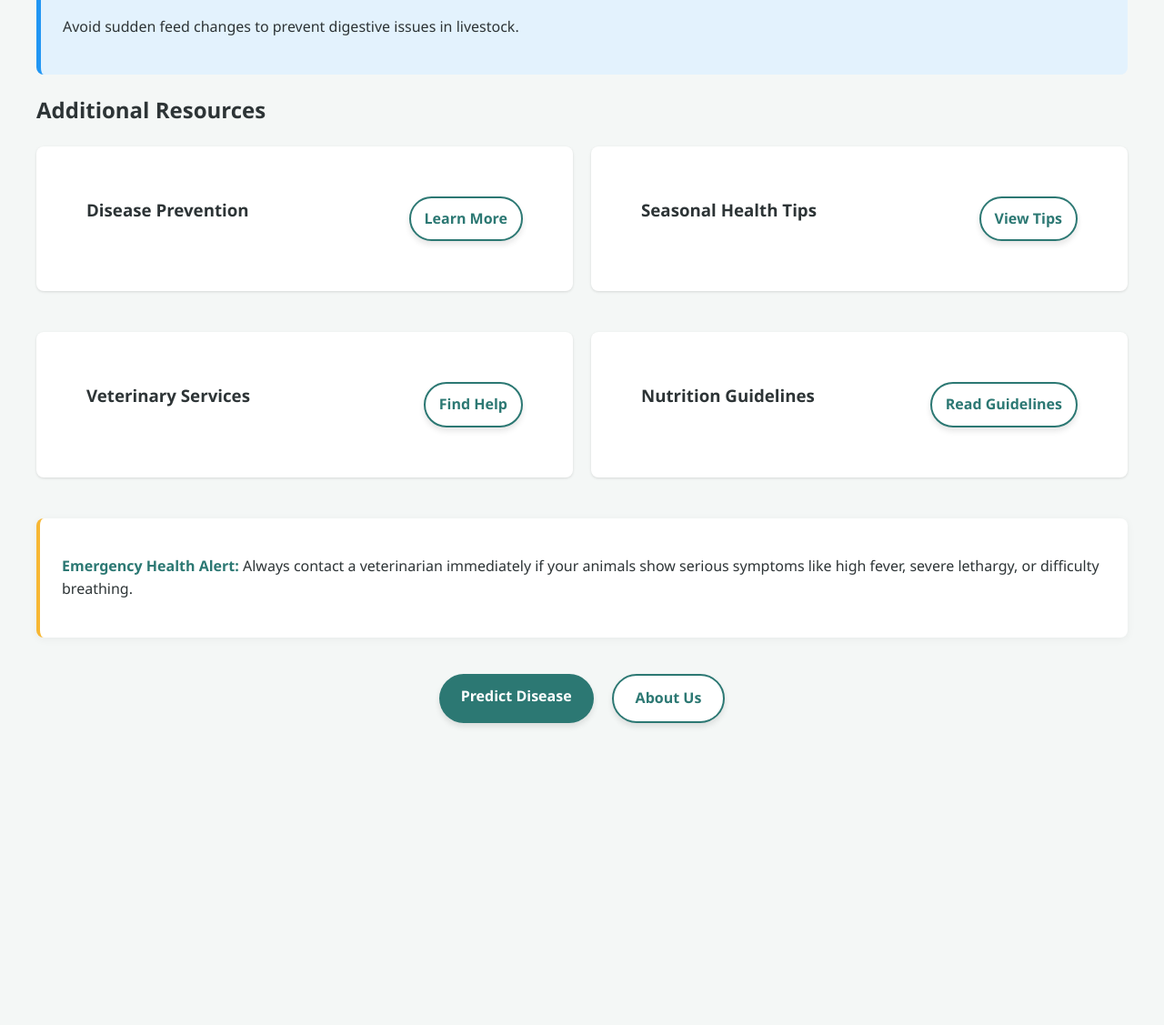
After one commit to YrHoup/livestock-disease-management, a Flask app: page /advice in a window 1280 px wide. The commit adds this page. Shown: the part 738-1865 px from the top of the page at 91% size. Run offline with Flask 3, Linux system fonts and the light colour scheme.

Commit message:
Advice completed

```diff
--- /dev/null
+++ b/advice.json
@@ -0,0 +1,32 @@
+[
+    "Ensure clean water access for livestock to prevent waterborne diseases.",
+    "Monitor animals daily for early signs of illness like lethargy or appetite loss.",
+    "Vaccinate livestock regularly to protect against common diseases like foot-and-mouth disease.",
+    "Maintain clean and dry bedding to reduce the risk of bacterial infections.",
+    "Quarantine new animals for at least two weeks to prevent disease spread.",
+    "Consult a veterinarian promptly if animals show symptoms like fever or vomiting.",
+    "Use biosecurity measures, such as footbaths, to limit disease transmission.",
+    "Provide a balanced diet to boost livestock immunity and resilience.",
+    "Keep detailed health records to track disease patterns and treatment outcomes.",
+    "Avoid overcrowding in pens to minimize stress and disease spread.",
+    "Clean and disinfect equipment regularly to prevent cross-contamination.",
+    "Ensure proper ventilation in barns to reduce respiratory infections.",
+    "Test soil and water quality periodically to avoid environmental health risks.",
+    "Use fly control measures to prevent diseases like mastitis in dairy cows.",
+    "Rotate pastures to reduce parasite loads and improve animal health.",
+    "Train farm staff to recognize early disease symptoms for quick intervention.",
+    "Store feed in dry, pest-free areas to prevent contamination.",
+    "Implement a deworming schedule to control internal parasites in livestock.",
+    "Check for ticks and external parasites regularly, especially in warm seasons.",
+    "Provide shade and cooling systems to prevent heat stress in animals.",
+    "Use AI tools, like disease prediction models, to enhance health monitoring.",
+    "Avoid sudden feed changes to prevent digestive issues in livestock.",
+    "Ensure proper hoof care to prevent lameness in cattle and sheep.",
+    "Test for diseases like bovine tuberculosis annually to protect herd health.",
+    "Use natural pest repellents, like diatomaceous earth, to reduce chemical exposure.",
+    "Monitor weight gain in young animals to detect health issues early.",
+    "Provide mineral supplements to address deficiencies and support immunity.",
+    "Keep farm visitors to a minimum to reduce biosecurity risks.",
+    "Use wearable sensors to track animal health metrics in real time.",
+    "Educate yourself on local disease risks to tailor prevention strategies."
+]
--- a/app.py
+++ b/app.py
@@ -1,4 +1,6 @@
 import json
+import os
+import random
 import sqlite3
 
 import numpy as np
@@ -256,5 +258,23 @@ def get_breeds(animal_type):
     return jsonify(breeds)
 
 
+@app.route('/advice')
+def advice():
+    try:
+        with open('advice.json', 'r') as f:
+            all_advice = json.load(f)
+
+            # Shuffle the advice list and take the first 3 items
+            random.shuffle(all_advice)
+            advice_list = all_advice[:1]
+
+        print("Loaded advice.json successfully")
+    except Exception as e:
+        print(f"Failed to load advice.json: {e}")
+        advice_list = ["Error loading advice. Please check the system configuration."]
+    return render_template('advice.html', advice_list=advice_list)
+
+
+
 if __name__ == '__main__':
     app.run(debug=True)
--- a/static/css/styles.css
+++ b/static/css/styles.css
@@ -138,6 +138,7 @@ main {
 }
 
 .btn {
+    text-decoration: none;
     padding: 12px 24px;
     border: none;
     border-radius: 50px;
--- /dev/null
+++ b/templates/advice.html
@@ -0,0 +1,137 @@
+{% extends 'base.html' %}
+
+{% block title %}Advice & Resources - Livestock Health Guardian{% endblock %}
+
+{% block content %}
+<div class="main-content">
+    <section class="welcome-section">
+        <h1>Livestock Health Advice</h1>
+        <p class="subtitle">Expert recommendations to keep your animals healthy</p>
+    </section>
+
+    <div class="advice-sections">
+        <section class="advice-list">
+            <h2>Best Practices</h2>
+            <div class="card-container">
+                {% for item in advice_list %}
+                <div class="advice-card">
+                    <div class="advice-icon">
+                        <img src="{{ url_for('static', filename='icons/advice.svg') }}" alt="Advice">
+                    </div>
+                    <p>{{ item }}</p>
+                </div>
+                {% endfor %}
+            </div>
+        </section>
+
+        <section class="resources-section">
+            <h2>Additional Resources</h2>
+            <div class="graph-container two-items">
+                <div class="resource-item graph-item">
+                    <div class="resource-content">
+                        <div class="resource-text">
+                            <h3>Disease Prevention</h3>
+                            <p>Learn about biosecurity measures to prevent common livestock diseases</p>
+                        </div>
+                        <a href="https://www.government.nl/topics/animal-diseases/preventing-animal-diseases" class="btn btn-secondary">Learn More</a>
+                    </div>
+                </div>
+                <div class="resource-item graph-item">
+                    <div class="resource-content">
+                        <div class="resource-text">
+                            <h3>Seasonal Health Tips</h3>
+                            <p>Prepare your farm for seasonal health challenges throughout the year</p>
+                        </div>
+                        <a href="https://www.chestnutmill.co.uk/blogs/farming-smallholding-articles/seasonal-livestock-care-essential-strategies-for-year-round-success" class="btn btn-secondary">View Tips</a>
+                    </div>
+                </div>
+            </div>
+            <div class="graph-container two-items">
+                <div class="resource-item graph-item">
+                    <div class="resource-content">
+                        <div class="resource-text">
+                            <h3>Veterinary Services</h3>
+                            <p>Find qualified veterinarians specializing in farm animals in your area</p>
+                        </div>
+                        <a href="https://www.google.com/maps/search/veterinarian+farm+animals+near+me" class="btn btn-secondary">Find Help</a>
+                    </div>
+                </div>
+                <div class="resource-item graph-item">
+                    <div class="resource-content">
+                        <div class="resource-text">
+                            <h3>Nutrition Guidelines</h3>
+                            <p>Discover optimal feeding practices for different livestock species</p>
+                        </div>
+                        <a href="https://www.fao.org/4/i1379e/i1379e.pdf" class="btn btn-secondary">Read Guidelines</a>
+                    </div>
+                </div>
+            </div>
+        </section>
+    </div>
+
+    <div class="health-tip health-alert">
+        <p><strong>Emergency Health Alert:</strong> Always contact a veterinarian immediately if your animals show serious symptoms like high fever, severe lethargy, or difficulty breathing.</p>
+    </div>
+
+    <div class="action-buttons">
+        <a href="/predict" class="btn btn-primary">Predict Disease</a>
+        <a href="/about" class="btn btn-secondary">About Us</a>
+    </div>
+</div>
+
+<style>
+
+
+   .resource-content {
+    display: flex;
+    flex-wrap: wrap;
+    justify-content: space-between;
+    align-items: flex-start;
+    padding: 50px;
+    gap: 10px;
+}
+
+.resource-text {
+    flex: 1 1 250px;
+    min-width: 200px;
+}
+
+.resource-item .btn {
+    text-decoration: none;
+    white-space: nowrap;
+    padding: 10px 15px;
+    flex: 0 0 auto;
+    align-self: flex-start;
+}
+
+
+    .resource-text h3 {
+        margin-top: 0;
+        margin-bottom: 5px;
+    }
+
+    .resource-item {
+        padding: 5px;
+        margin-bottom: 15px;
+        border-radius: 8px;
+        box-shadow: 0 1px 3px rgba(0,0,0,0.12);
+    }
+
+
+    .graph-container {
+        margin-bottom: 30px;
+    }
+
+    .health-alert {
+        margin-bottom: 30px;
+    }
+
+    .action-buttons {
+        margin-bottom: 100px; /* Increased bottom margin to avoid sliding tab overlap */
+    }
+
+    .main-content {
+        padding-bottom: 100px;
+    }
+</style>
+{% endblock %}
```
Also changed, not shown: predict.py (+5 -5 lines).
